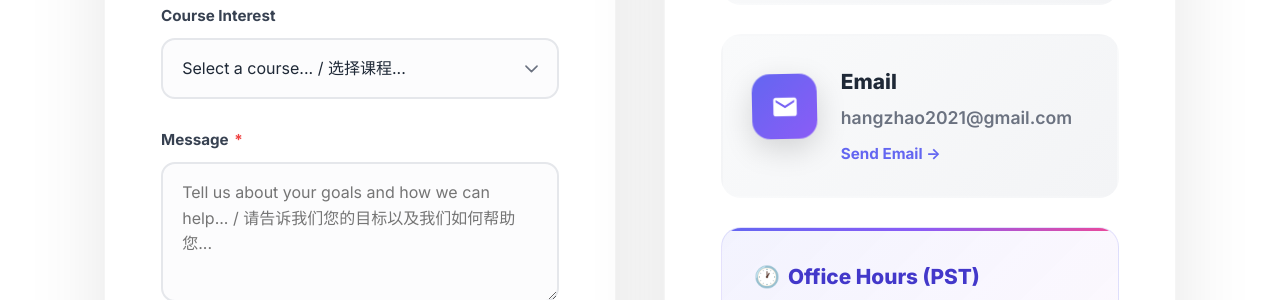
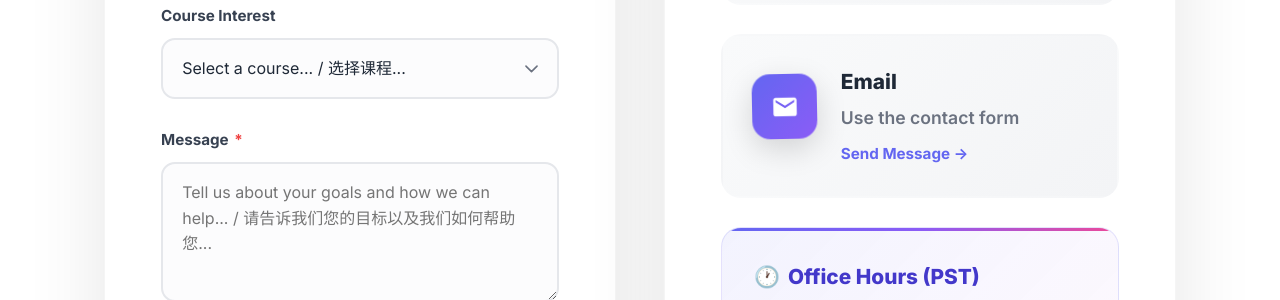
Before and after one commit to hangzhaosbu/aicoding, a Jekyll site: the page built from contact.md, in a window 1280 px wide and 900 px high, scrolled down 1919 px. Shown: the part 153-453 px from the top of the window. Built offline with Jekyll 4.4.1, drawn with Linux system fonts in a browser that asks for light colours.

Commit message:
Update contact.md

```diff
--- a/contact.md
+++ b/contact.md
@@ -1589,7 +1589,7 @@ description_zh: 与 AIcoding 学院取得联系
       </div>
     </div>
 
-    <!-- Email -->
+    <!-- Email - Contact via Form -->
     <div class="contact-method">
       <div class="contact-icon email-icon">
         <svg viewBox="0 0 24 24">
@@ -1601,11 +1601,14 @@ description_zh: 与 AIcoding 学院取得联系
           <span class="en-content">Email</span>
           <span class="zh-content">邮箱</span>
         </h3>
-        <p>hangzhao2021@gmail.com</p>
-        <a href="mailto:hangzhao2021@gmail.com" class="action-link">
-          <span class="en-content">Send Email →</span>
-          <span class="zh-content">发送邮件 →</span>
-        </a>
+        <p>
+          <span class="en-content">Use the contact form</span>
+          <span class="zh-content">请使用联系表单</span>
+        </p>
+        <span class="action-link" style="cursor: pointer;" onclick="document.getElementById('name').focus();">
+          <span class="en-content">Send Message →</span>
+          <span class="zh-content">发送消息 →</span>
+        </span>
       </div>
     </div>
 
@@ -1777,8 +1780,7 @@ description_zh: 与 AIcoding 学院取得联系
       from_email: form.email.value,
       phone: form.phone.value || 'Not provided',
       course: form.course.value || 'Not specified',
-      message: form.message.value,
-      to_email: 'hangzhao2021@gmail.com'
+      message: form.message.value
     };
 
     try {
@@ -1799,13 +1801,8 @@ description_zh: 与 AIcoding 学院取得联系
     } catch (error) {
       console.error('EmailJS Error:', error);
 
-      // Fallback to mailto
-      const subject = `New Contact from AIcoding Academy - ${form.name.value}`;
-      const body = `Name: ${form.name.value}\nEmail: ${form.email.value}\nPhone: ${form.phone.value || 'Not provided'}\nCourse Interest: ${form.course.value || 'Not specified'}\nMessage:\n${form.message.value}`;
-
-      window.location.href = `mailto:hangzhao2021@gmail.com?subject=${encodeURIComponent(subject)}&body=${encodeURIComponent(body)}`;
-
-      errorMessage.innerHTML = '<span class="message-icon">⚠️</span><span class="en-content">Direct send failed. Opening your email client instead.</span><span class="zh-content">直接发送失败。正在打开您的邮件客户端。</span>';
+      // Show error message - form submission failed
+      errorMessage.innerHTML = '<span class="message-icon">⚠️</span><span><span class="en-content">Message failed to send. Please try again or contact us by phone/WeChat.</span><span class="zh-content">消息发送失败。请重试或通过电话/微信联系我们。</span></span>';
       errorMessage.classList.add('show');
       successMessage.classList.remove('show');
 
```
